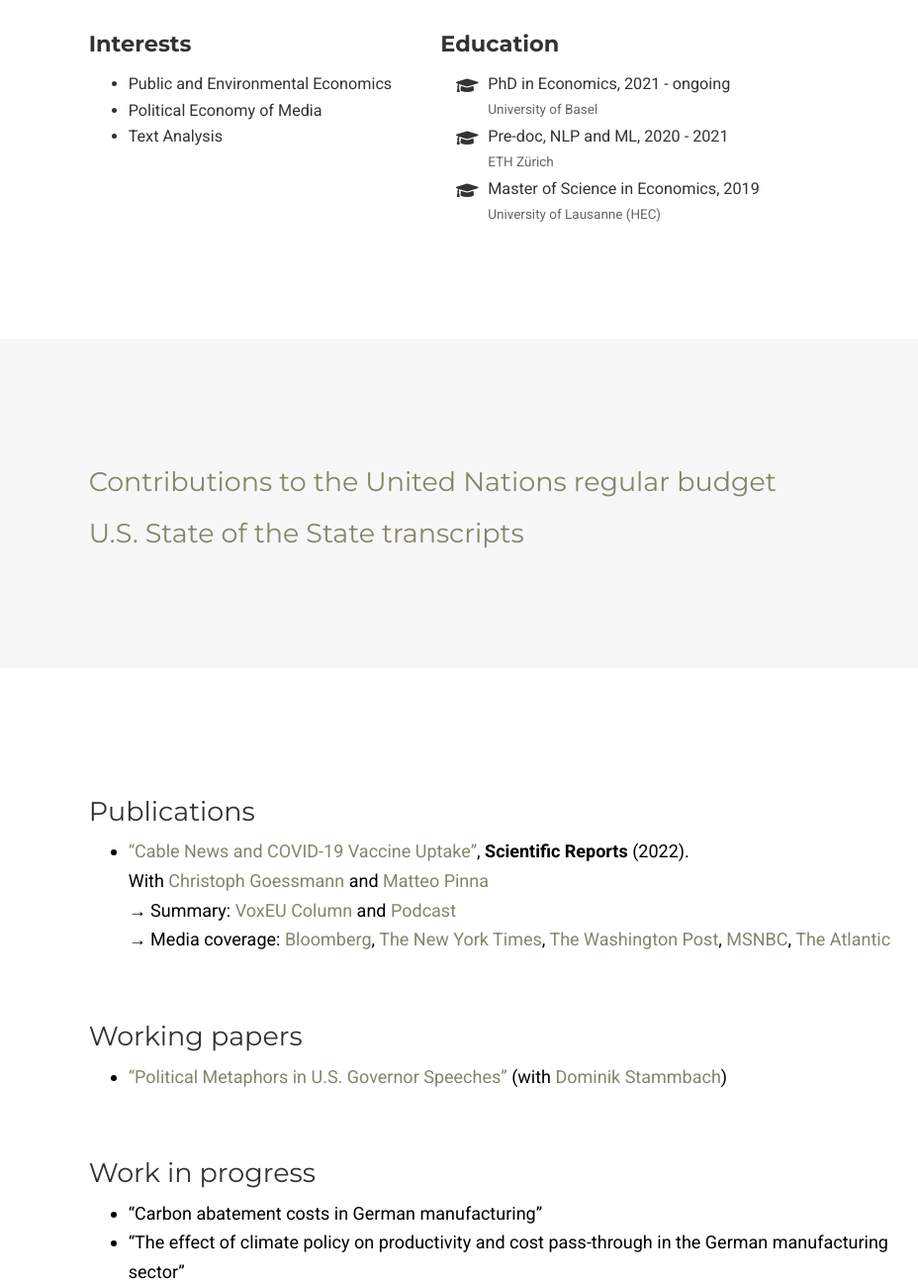
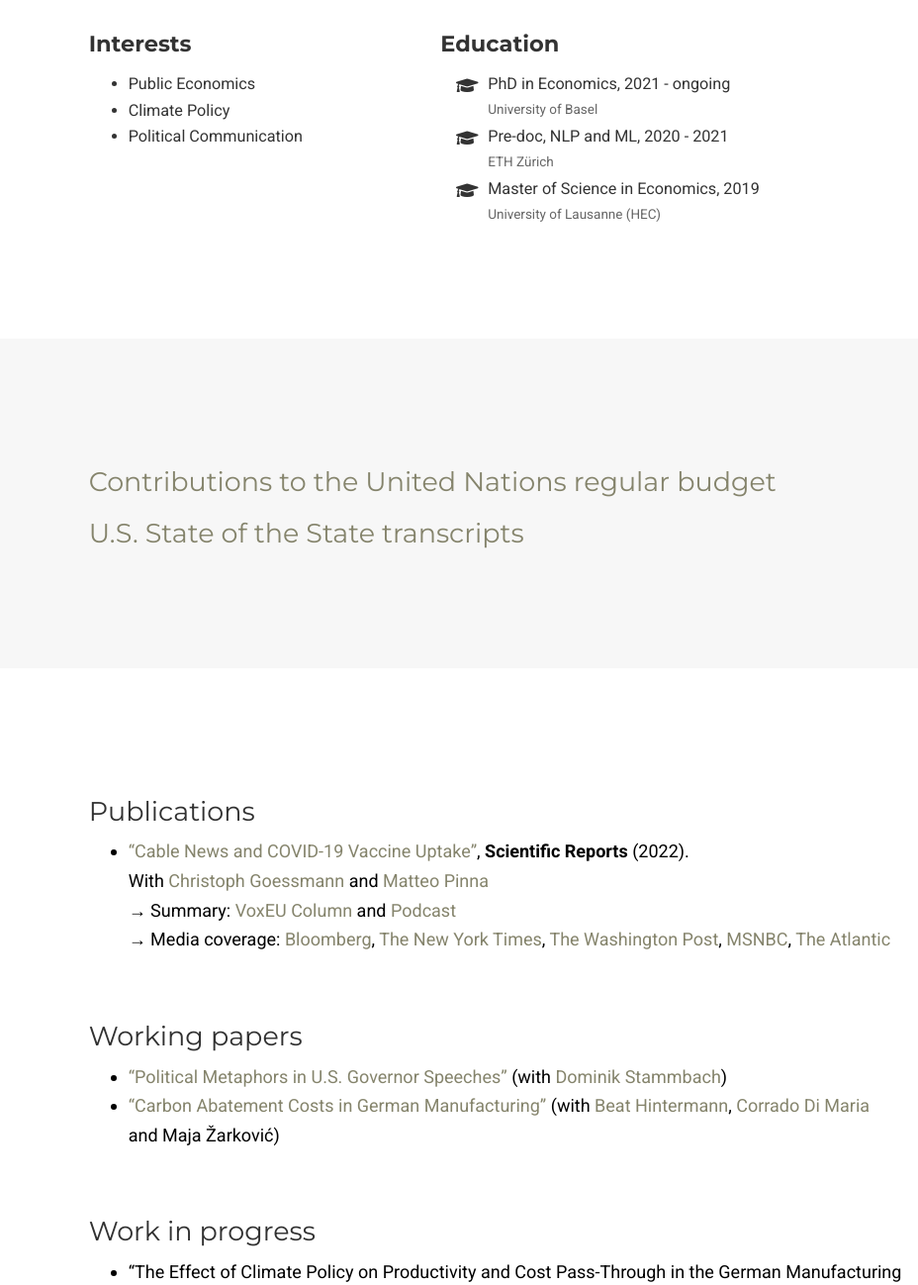
Before and after one commit to leops95/leopicard.net, a plain HTML site: page index.html in a window 1280 px wide. Shown: the part 422-1720 px from the top of the page at 99% size, 352-1280 px from the left. Drawn offline with nearby package versions, Linux system fonts and the light colour scheme; some icons are missing.

Commit message:
July 2023 update

```diff
--- a/index.html
+++ b/index.html
@@ -821,7 +821,7 @@
 
 
         <li>
-          <a href="https://wwz.unibas.ch/en/persons/leo-picard/" target="_blank" rel="noopener" aria-label="user-circle">
+          <a href="https://wwz.unibas.ch/de/personen/leo-picard/" target="_blank" rel="noopener" aria-label="user-circle">
             <i class="fas fa-user-circle big-icon"></i>
           </a>
         </li>
@@ -916,11 +916,11 @@
         <div class="section-subheading">Interests</div>
         <ul class="ul-interests mb-0">
 
-          <li>Public and Environmental Economics</li>
-
-          <li>Political Economy of Media</li>
-
-          <li>Text Analysis</li>
+          <li>Public Economics</li>
+
+          <li>Climate Policy</li>
+
+          <li>Political Communication</li>
 
         </ul>
       </div>
@@ -1126,16 +1126,13 @@ With <a href="https://goessmann.io/" target="_blank" rel="noopener">Christoph Go
 <h2 id="working-papers">Working papers</h2>
 <ul>
 <li><a href="https://papers.ssrn.com/sol3/papers.cfm?abstract_id=4298372" target="_blank" rel="noopener">&ldquo;Political Metaphors in U.S. Governor Speeches&rdquo;</a> (with <a href="https://lawecon.ethz.ch/group/scientific-team/stammbach.html" target="_blank" rel="noopener">Dominik Stammbach</a>)</li>
+<li><a href="https://ethz.ch/content/dam/ethz/special-interest/mtec/cer-eth/resource-econ-dam/documents/research/sured/sured-2022/Carbon%20abatement%20costs%20in%20the%20german%20manufacturing.pdf" target="_blank" rel="noopener">&ldquo;Carbon Abatement Costs in German Manufacturing&rdquo;</a> (with <a href="https://wwz.unibas.ch/de/personen/beat-hintermann/" target="_blank" rel="noopener">Beat Hintermann</a>, <a href="https://research-portal.uea.ac.uk/en/persons/corrado-di-maria" target="_blank" rel="noopener">Corrado Di Maria</a> and Maja Žarković)</li>
 </ul>
 <br/>
 <h2 id="work-in-progress">Work in progress</h2>
 <ul>
-<li>
-<p>&ldquo;Carbon abatement costs in German manufacturing&rdquo;</p>
-</li>
-<li>
-<p>&ldquo;The effect of climate policy on productivity and cost pass-through in the German manufacturing sector&rdquo;</p>
-</li>
+<li>&ldquo;The Effect of Climate Policy on Productivity and Cost Pass-Through in the German Manufacturing Sector&rdquo;</li>
+<li>&ldquo;Mapping the Universe of Television Campaign Advertising in the United States&rdquo;</li>
 </ul>
 
   </div>
@@ -1217,7 +1214,7 @@ With <a href="https://goessmann.io/" target="_blank" rel="noopener">Christoph Go
   <div class="col-12 col-lg-8">
     <h2 id="economics-of-public-policy">Economics of Public Policy</h2>
 <p>Every fall semester, Master level</p>
-<p><a href="https://vorlesungsverzeichnis.unibas.ch/en/home?id=268853" target="_blank" rel="noopener">Course catalog page</a></p>
+<p><a href="https://vorlesungsverzeichnis.unibas.ch/en/home?id=277184" target="_blank" rel="noopener">Course catalog page</a></p>
 <br/>
 <h2 id="seminars-in-public-and-environmental-economics">Seminars in Public and Environmental Economics</h2>
 <p>Every spring semester, Bachelor and Master levels</p>
```
Also changed, not shown: post/getting-started/index.html (+1 -1 lines), publication/example/index.html (+1 -1 lines), talk/example-talk/index.html (+1 -1 lines), 1 other file.
